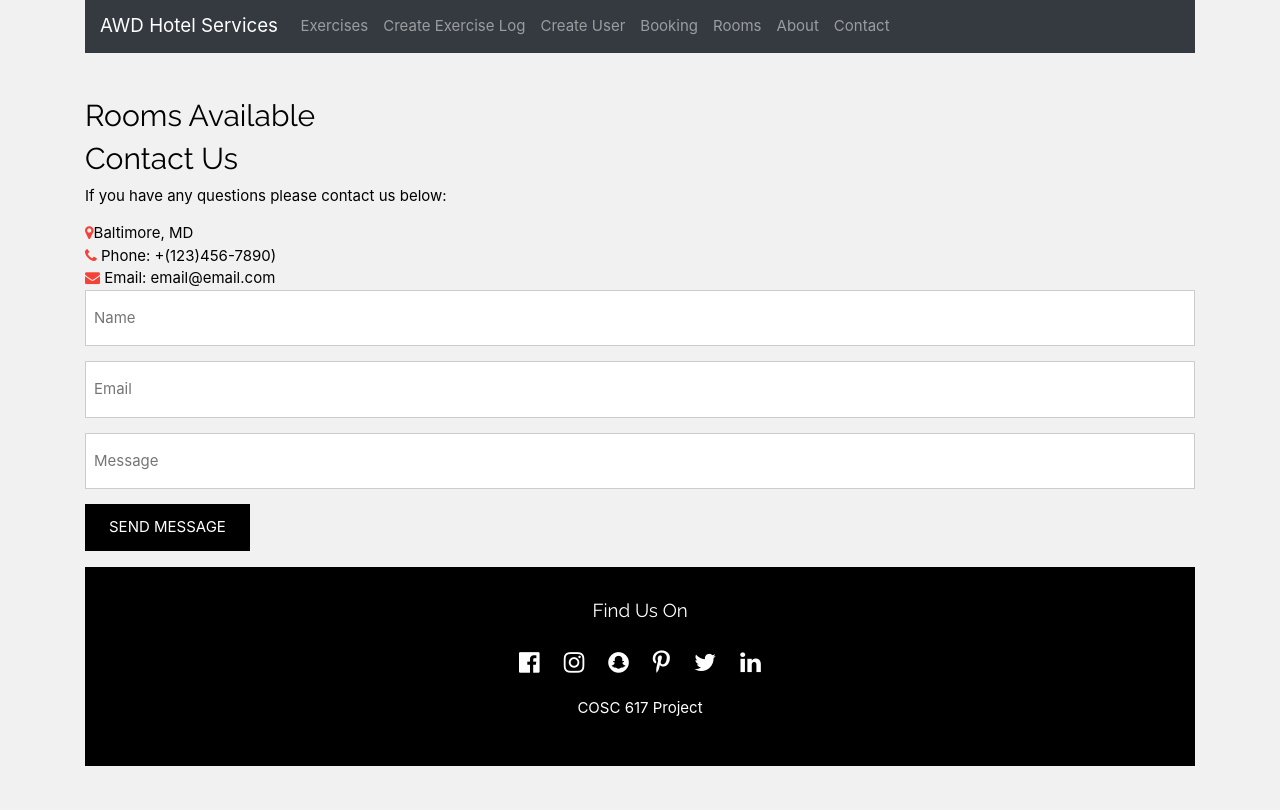
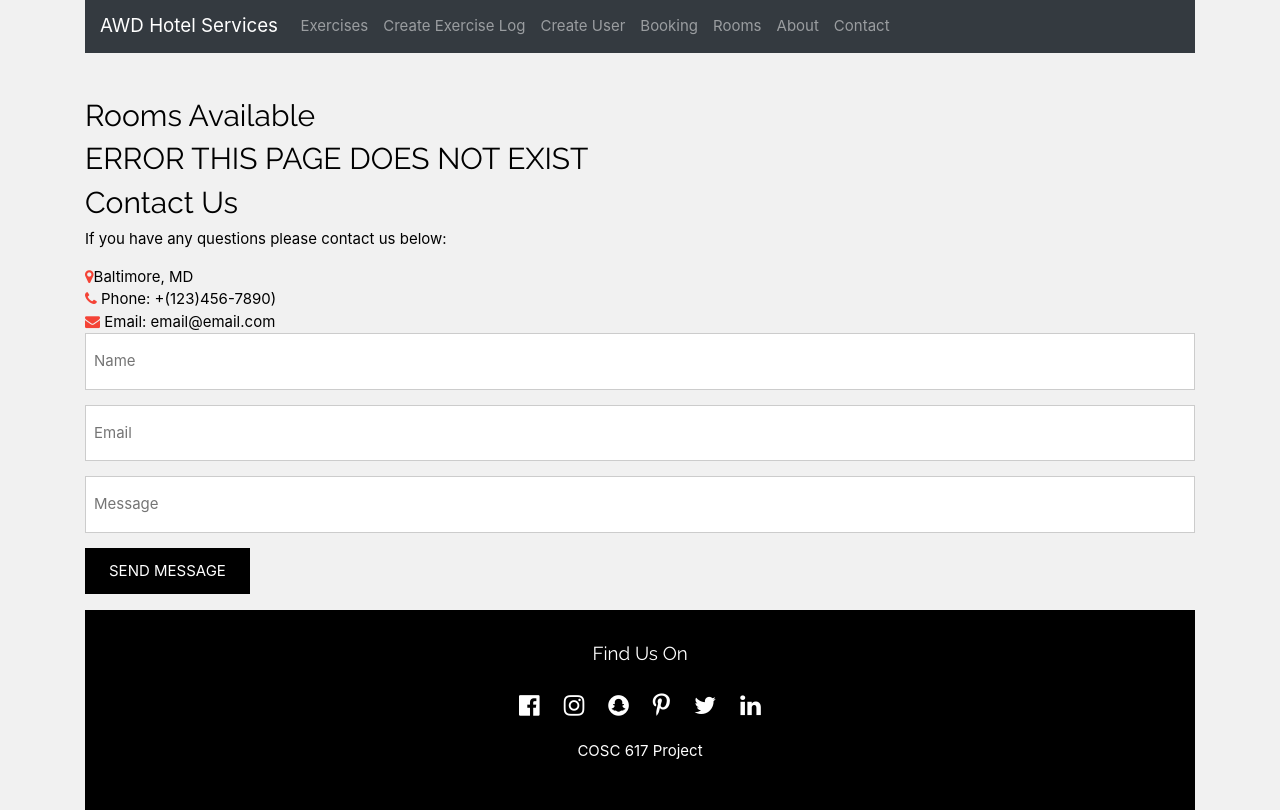
Before and after one commit to MrsPatel/AWD_Hotel_Reservation, a React (Create React App) app: page /rooms in a window 1280 px wide. Built offline with nearby package versions, Linux system fonts and the light colour scheme.

Commit message:
Added Error Page Route

```diff
--- a/src/App.js
+++ b/src/App.js
@@ -28,6 +28,7 @@ function App() {
         <Route path="/create" component={CreateExercise} />
         <Route path="/user" component={CreateUser} />
         <Route path="/rooms" component={Rooms} />
+        <Route path="/*" component = {ErrorPage} />
         <Contact/>
         <Footer />
       </div>
--- a/src/components/error.component.js
+++ b/src/components/error.component.js
@@ -1,9 +1,15 @@
-import React from "react";
-import { Link } from "react-router-dom";
-const Error = () => {
-  return (
-      <h3>ERROR THIS PAGE DOESN'T EXIST</h3>
-  );
-};
+import React, { Component } from 'react';
+//import { Link } from 'react-router-dom';
 
-export default Error;
+export default class Navbar extends Component {
+
+  render() {
+    return (
+        <nav className="">
+            <div className="collapse"id="error"></div>
+            <h2>ERROR THIS PAGE DOES NOT EXIST</h2>
+        </nav>
+
+      );
+    }
+}
--- a/src/components/rooms.component.js
+++ b/src/components/rooms.component.js
@@ -6,7 +6,7 @@ export default class Navbar extends Component {
   render() {
     return (
         <nav className="">
-            <div lassName="collapse"id="contact"></div>
+            <div className="collapse"id="contact"></div>
             <h2>Rooms Available</h2>
         </nav>
 
```
